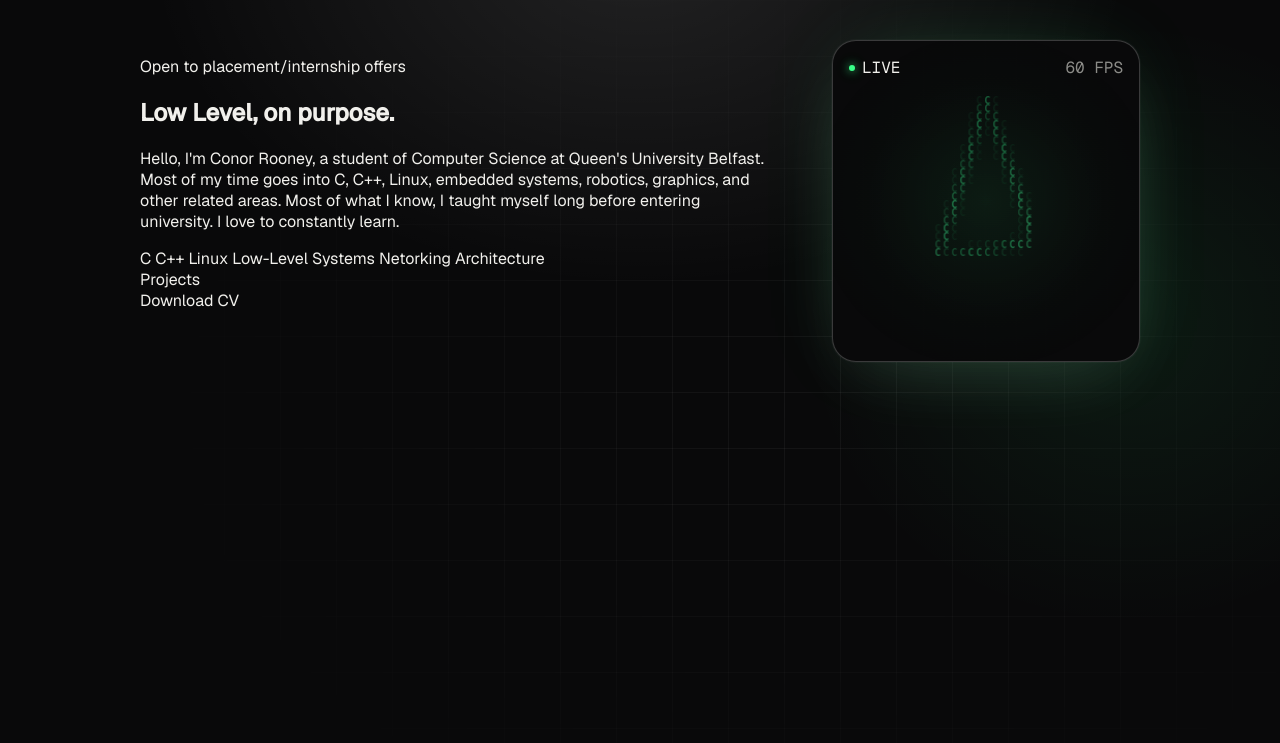
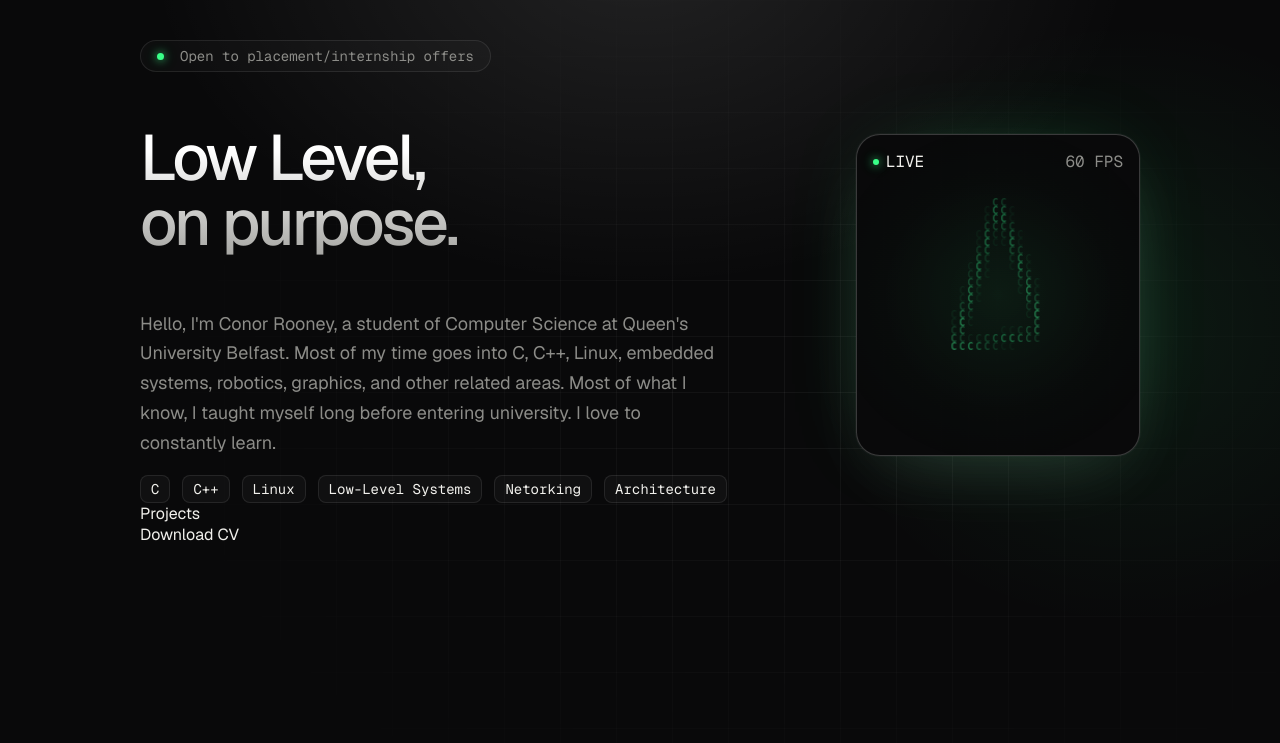
Before and after one commit to ConorRooney24/conor-rooney.com, a PHP site: page / in a window 1280 px wide. Shown: the part 76-819 px from the top of the page. Run offline with PHP 8.4, Linux system fonts and the light colour scheme.

Commit message:
add css for badge, hero header, hero paragraph, and hero chips

```diff
--- a/public/css/index.css
+++ b/public/css/index.css
@@ -41,6 +41,67 @@
     gap: 60px;
 }
 
+
+.badge {
+    background: rgba(255, 255, 255, .025);
+    padding-top: 6px;
+    padding-bottom: 6px;
+    padding-right: 16px;
+    padding-left: 16px;
+    border: 1px solid rgba(255, 255, 255, .09);
+    border-radius: 100px;
+    display: inline-flex;
+    align-items: center;
+    gap: 16px;
+    color: #8c8c88;
+    font-family: "Geist Mono";
+    font-size: 14px;
+}
+
+.badge-dot {
+    width: 7px;
+    height: 7px;
+    border-radius: 50%;
+    background: #39ff88;
+    box-shadow:
+        0 0 8px rgba(57, 255, 136, 0.8),
+        0 0 16px rgba(57, 255, 136, 0.3);
+}
+
+.hero-text > h1 {
+    background: linear-gradient(180deg, #fff 20%, #9b9b97 110%);
+    background-clip: text;
+    color: transparent;
+    font-weight: 500;
+    font-size: 64px;
+    letter-spacing: -0.045em;
+    line-height: 1.02;
+}
+
+.hero-text > p {
+    color: #8c8c88;
+    line-height: 1.65;
+    font-size: 18px;
+    max-width: 90%;
+}
+
+.hero-chips-container {
+    display: flex;
+    gap: 12px;
+}
+
+.hero-chip {
+    background: rgba(255, 255, 255, .03);
+    border: 1px solid rgba(255, 255, 255, .09);
+    padding-top: 4px;
+    padding-bottom: 4px;
+    padding-right: 10px;
+    padding-left: 10px;
+    font-family: "Geist Mono";
+    font-size: 14px;
+    border-radius: 8px;
+}
+
 .hero-demo {
     background-color: #09090a;
     border-radius: 24px;
@@ -51,6 +112,7 @@
     height: 320px;
     overflow: hidden;
     background: radial-gradient(circle at 50% 50%, rgba(57, 255, 136, 0.045), transparent 55%), #09090a;
+    margin-top: 94px;
 }
 
 .hero-demo canvas {
--- a/public/index.html
+++ b/public/index.html
@@ -42,12 +42,12 @@
             <div class="hero-content">
 
                 <div class="hero-text">
-                    <div class="live-badge">
-                        <span></span>
-                        <p>Open to placement/internship offers</p>
-                    </div>
+                    <span class="badge">
+                        <span class="badge-dot"></span>
+                        Open to placement/internship offers
+                    </span>
 
-                    <h1>Low Level, on purpose.</h1>
+                    <h1>Low Level,<br>on purpose.</h1>
 
                     <p>Hello, I'm Conor Rooney, a student of Computer Science at Queen's University Belfast. Most of my time goes into C, C++, Linux, embedded systems, robotics, graphics, and other related areas. Most of what I know, I taught myself long before entering university. I love to constantly learn.</p>
 
```
